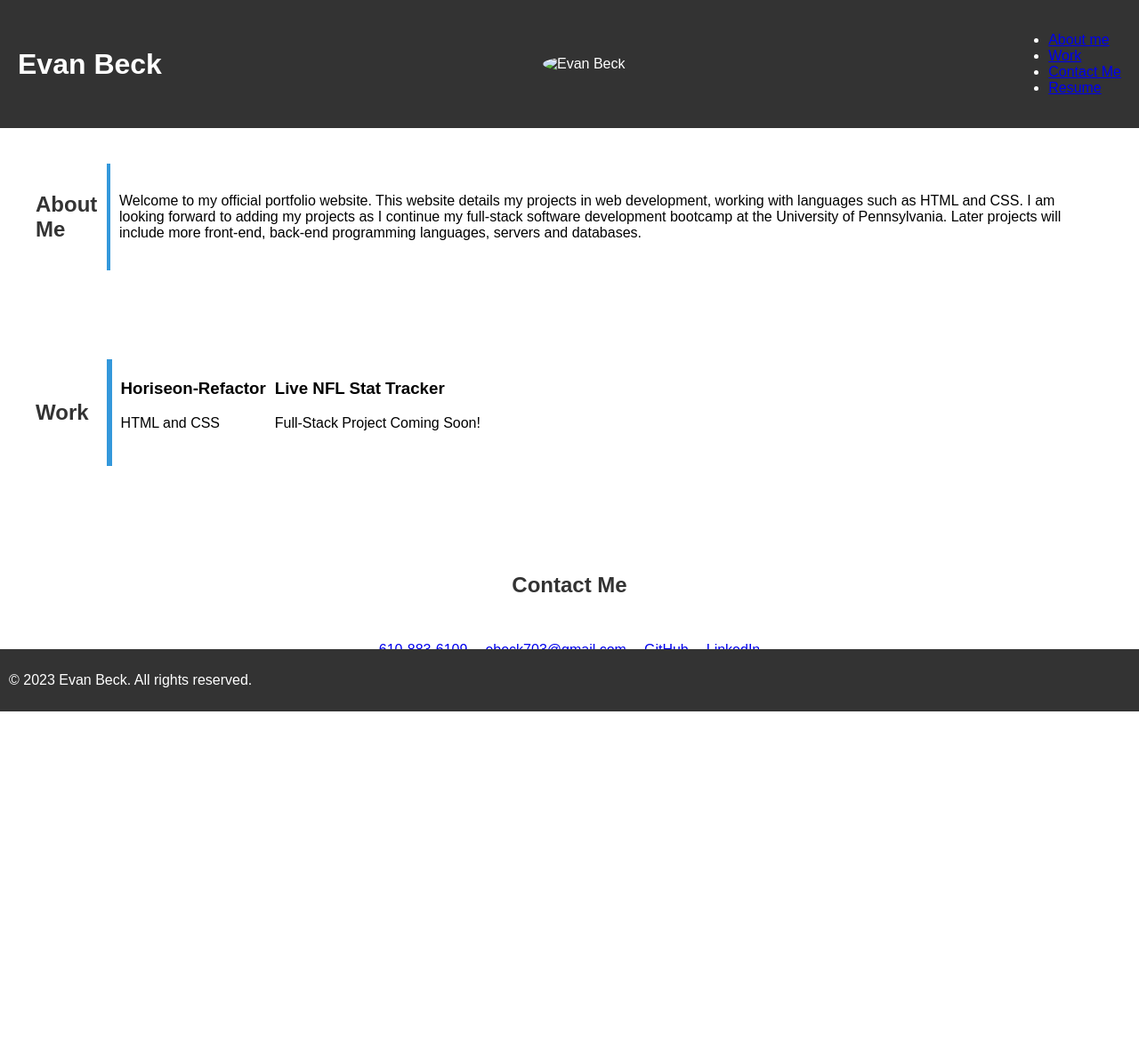
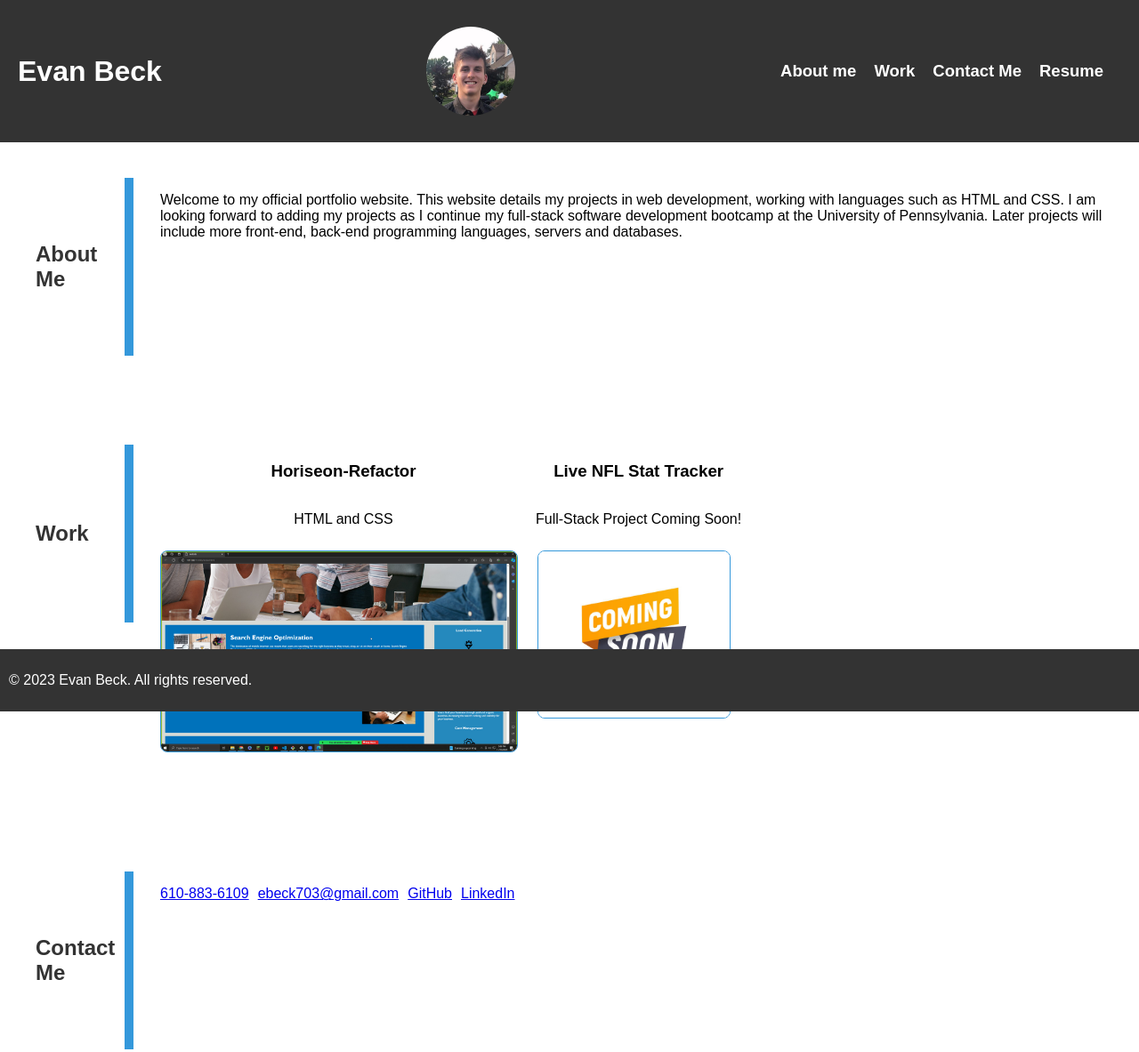
Before and after one commit to Evan-Beck/Beck-Portfolio, a plain HTML site: page index.html in a window 1280 px wide. Shown: the whole page at 89% size. Before the commit the page ends 800 px from the top, so only its background shows below. Drawn offline with Linux system fonts and the light colour scheme.

Commit message:
Final updates to webpage. Added images with clickable links, aligned all dividers evenly, ensured live links were working properly, and ensured navigation bar links were working properly. Also managed to fix CSS container elements which were causing problems with spacing.

```diff
--- a/index.html
+++ b/index.html
@@ -10,53 +10,84 @@
 <body>
     <header>
         <h1>Evan Beck</h1>
-        <img src="headshot.jpg" alt="Evan Beck"
+        <img src="headshot.jpeg" alt="headshot">
         <nav>
             <ul>
                 <li><a href="#about">About me</a></li>
                 <li><a href="#work">Work</a></li>
                 <li><a href="#contact">Contact Me</a></li>
-                <li><a href="#resume">Resume</a></li>
+                <li><a href="https://docs.google.com/document/d/1PhDSV9W-KaiUwhglYu21XAHIc-Zi31eTodc-QZ_cE_Y/edit?usp=sharing">Resume</a></li>
             </ul>
         </nav>
     </header>
 
-    <section id="about">
+    <!-- Up until line 22, added four clickable links that navigate to their corresponding sections. Also added a headshot image that is centered in the heading banner and rounded out. -->
+
+    <section class="content" id="about">
         <div class="section-container">
-        <h2>About Me</h2>
+            <div class="h2-container">
+                <h2>About Me</h2>
+        <div class="about-divider"></div>
+            </div>
         <div class="content-with-divider">
-            <div class="about-divider"></div>
         <p>Welcome to my official portfolio website. This website details my projects in web development, working with languages such as HTML and CSS. I am looking forward to adding my projects as I continue my full-stack software development bootcamp at the University of Pennsylvania. Later projects will include more front-end, back-end programming languages, servers and databases.</p>
     </div>
 </div>
     </section>
 
-    <section id="work">
+    <!-- I created this content class in CSS and an "about" section. This is for the About Me portion of the page, that gives a brief introduction into my software development skills. Since I have no prior experience I kept the paragraph brief. -->
+    <!-- I also added a section-container and h2-container, to stylize all H2 elements in my 3 sections. I also added a divider in each of the three sections. -->
+<!-- In the work section, I added my images and attached a link to the website from challenge 01. I did not attach a link to the second image because I have no other projects.
+ -->
+    <section class="content" id="work">
         <div class="section-container">
-        <h2>Work</h2>
+            <div class="h2-container">
+                <h2>Work</h2>
+                <div class="work-divider"></div>
+            </div>
         <div class="content-with-divider">
-            <div class="work-divider"></div>
         <div class="work-item">
             <h3>Horiseon-Refactor</h3>
             <p>HTML and CSS</p>
+            <a href="https://egamer13.github.io/Horiseon-Refactor/" target="_blank">
+                <img src="Horiseon Website.jpg" alt="Project Image 1" class="large">
+                </a>
         </div>
         <div class="work-item">
             <h3>Live NFL Stat Tracker</h3>
             <p>Full-Stack Project Coming Soon!</p>
+            <a href"#">
+                <img src="Coming Soon.jpg" alt="Project Image 2" class="small">
+                </a>
         </div>
         </div>
     </div>
     </section>
 
-    <section id="contact">
-        <h2>Contact Me</h2>
-        <div class="contact-links">
+    <section class="content" id="about">
+        <div class="section-container">
+            <div class="h2-container">
+                <h2>Contact Me</h2>
+                <div class="about-divider"></div>
+            </div>
+        <div class="content-with-divider">
+        <div class="work-item">
             <p><a href="#">610-883-6109</a></p>
+            </div>
+            <div class="work-item">
             <p><a href="#">ebeck703@gmail.com</a></p>
-            <p><a href="https://github.com/Egamer13?tab=repositories">GitHub</a></p>
-            <p><a href="https://www.linkedin.com/in/evan-beck-58-?lipi=urn%3Ali%3Apage%3Ad_flagship3_profile_view_base_contact_details%3BfBXMQe6cT%2BC%2B3a4pUTecqA%3D%3D">LinkedIn</a></p>
         </div>
+        <div class="work-item">
+            <p><a href="#">GitHub</a></p>
+        </div>
+            <div class="work-item">
+            <p><a href="#">LinkedIn</a></p>
+        </div>
+        </div>
+    </div>
     </section>
+
+    <!-- In this final section, I used the about id container, because this helped align my dividers evenly. I also linked my Github and LinkedIn. -->
 
     <footer>
         <p>&copy; 2023 Evan Beck. All rights reserved.</p>
--- a/styles.css
+++ b/styles.css
@@ -24,13 +24,14 @@ img {
 
 .section-container {
     display: flex;
-    align-items: center;
+    align-items: start;
     margin-bottom: 20px;
 }
 
 .content-with-divider {
     display: flex;
-    align-items: center;
+    align-items: start;
+    margin-left: 20px;
 }
 
 .content-with-divider p {
@@ -41,19 +42,30 @@ img {
     margin-left: 10px;
 }
 
+.about-divider,
+.work-divider,
+.contact-divider {
+    width: 10px;
+    height: 200px;
+    background-color: #3498db;
+}
+
+/* I grouped together all three dividers to save some space because my CSS got crowded.
+My contact-divider was uneven, so I had to use the about id class in HTML for the contact me section.
+This is why the contact-divider is a different px. */
+
 .about-divider {
-    width: 9px;
-    height: 120px;
-    background-color: #3498db;
-    margin-left: 11px;
+    margin-left: 40px;
 }
 
 .work-divider {
-    width: 6px;
-    height: 120px;
-    background-color: #3498db;
-    margin-left: 20px;
+    margin-left: 40px;
 }
+
+.contact-divider {
+    margin-right: 20px;
+}
+
 
 nav {
     display: flex;
@@ -66,6 +78,11 @@ nav ul {
     margin: 0;
     padding: 0;
 }
+
+/* The flex property on line 71, ensured that the navigation elements would be
+flexed to the right side of the heading they are located in. I wanted the
+elements to be in the far right because the title with my name was in the far left
+on the top of the screen.  */
 
 nav li {
     margin-right: 20px;
@@ -87,12 +104,42 @@ p {
     justify-content: flex-start;
 }
 
-h2 {
-    color: #333;
+.work-item {
+    display: flex;
+    flex-direction: column;
+    align-items: center;
+    text-align: center;
+    margin-bottom: 20px;
 }
 
-.work-item {
-    margin-bottom: 20px;
+.work-item img {
+    /* width: 100%;
+    max-width: 200px; */
+    height: auto;
+    border: 1px solid #3498db;
+    border-radius: 8px;
+    margin-bottom: 10px;
+}
+
+.work-item img.large {
+    width: 100%;
+    max-width: 400px;
+}
+
+.work-item img.small {
+    width: 100%;
+    max-width: 215px;
+}
+
+/* I created two separate image classes for the 2 images I provided. I did this so that
+the first image, with the link to my challenge 01 would be larger than the image
+for my hypothetical project, which says coming soon.
+ I didn't know how to add the paragraph text or heading for my images to be a box,
+inside of the images like in the example portfolio shown in challenge 02.  */
+
+.work-item h3
+.work-item p {
+    margin: 0;
 }
 
 #contact {
@@ -110,9 +157,15 @@ h2 {
     margin-top: 20px;
 }
 
+/* The flex-wrap and justify-content ensured that my contact elements would be
+horizontally aligned, evenly. The last line also contains my h2 container,
+which flexed my three sections so that the divider would not go through the headings. */
+
 #contact p {
     margin: 10px;
 }
+
+
 
 footer {
     background-color: #333;
@@ -123,3 +176,13 @@ footer {
     bottom: 0;
     width: 100%;
 }
+
+.content h2 {
+    color: #333;
+    width: 60px;
+}
+
+.h2-container {
+    display: flex;
+    align-items: center;
+}
```
Also changed, not shown: Coming Soon.jpg (added), Horiseon Website.jpg (added), Screenshot 2.png (added), Screenshot.png (added), 1 other file.
